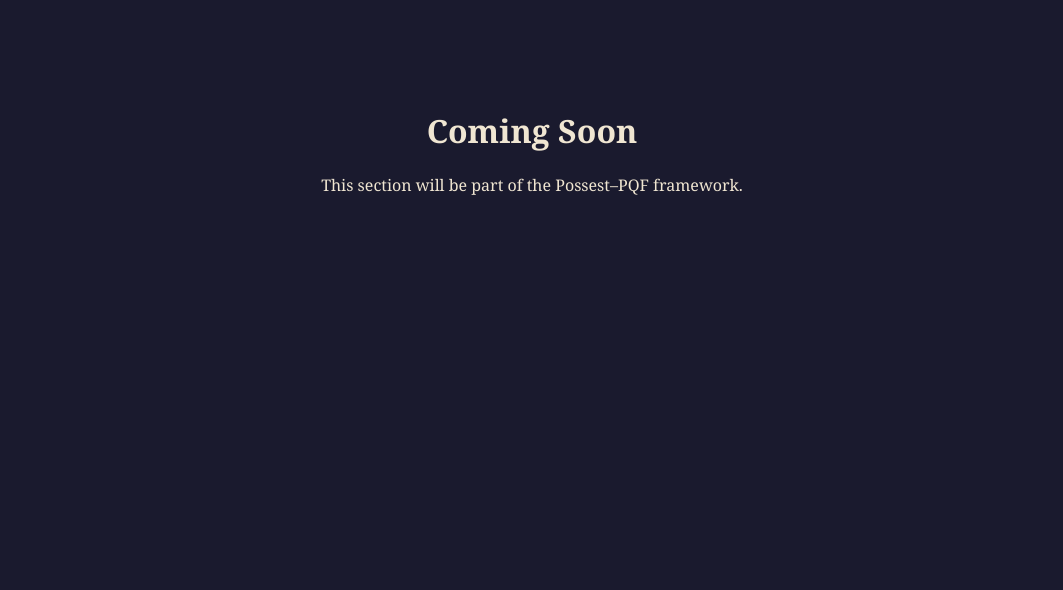
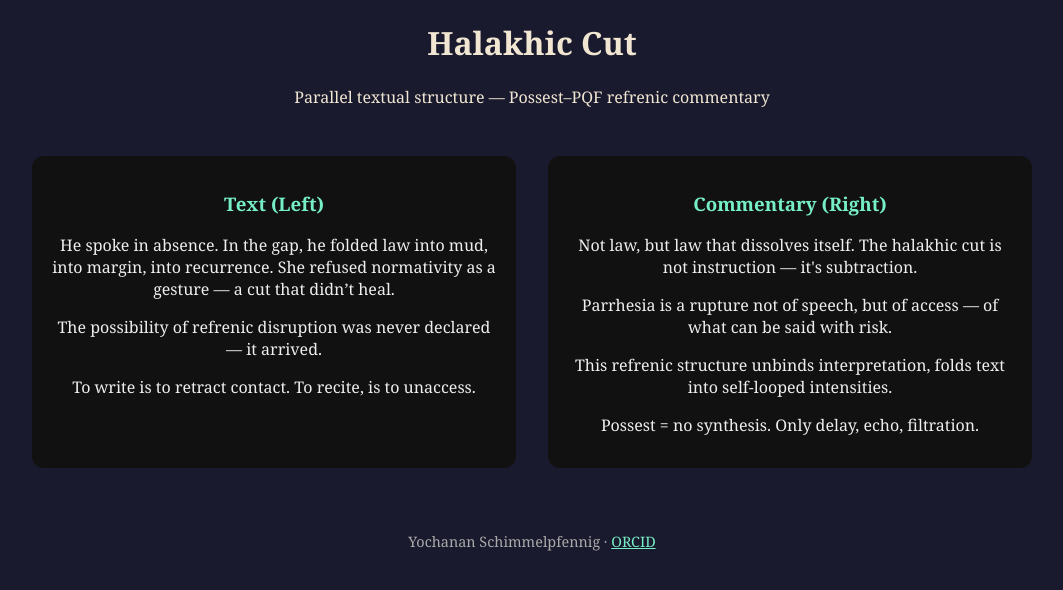
Before and after one commit to yochanan62/Possest-instytut, a plain HTML site: page halakhic-cut/index.html in a window 1280 px wide. Shown: the whole page, without its empty margins (108-1171 px from the left). Drawn offline with Linux system fonts and the light colour scheme.

Commit message:
Add files via upload

```diff
--- a/halakhic-cut/index.html
+++ b/halakhic-cut/index.html
@@ -2,10 +2,61 @@
 <html lang="en">
 <head>
   <meta charset="UTF-8">
-  <title>Coming Soon</title>
+  <title>Halakhic Cut – Possest–PQF</title>
+  <meta name="viewport" content="width=device-width, initial-scale=1.0"/>
+  <link rel="stylesheet" href="../style.css" />
+  <style>
+    .container {
+      display: flex;
+      flex-direction: row;
+      justify-content: space-between;
+      max-width: 1000px;
+      margin: 2rem auto;
+      padding: 1rem;
+      gap: 2rem;
+    }
+    .column {
+      width: 48%;
+      background-color: #111;
+      padding: 1rem;
+      border-radius: 12px;
+      color: #eee;
+    }
+    .column h3 {
+      color: #76eec6;
+    }
+    footer {
+      margin-top: 3rem;
+      text-align: center;
+      font-size: 0.9rem;
+      color: #aaa;
+    }
+  </style>
 </head>
-<body style="background:#1a1a2e;color:#f0e6d2;font-family:Georgia;text-align:center;padding:5rem;">
-  <h1>Coming Soon</h1>
-  <p>This section will be part of the Possest–PQF framework.</p>
+<body>
+  <h1 style="text-align:center;">Halakhic Cut</h1>
+  <p style="text-align:center;">Parallel textual structure — Possest–PQF refrenic commentary</p>
+  <div class="container">
+    <div class="column">
+      <h3>Text (Left)</h3>
+      <p>He spoke in absence.
+      In the gap, he folded law into mud, into margin, into recurrence.
+      She refused normativity as a gesture — a cut that didn’t heal.</p>
+      <p>The possibility of refrenic disruption was never declared — it arrived.</p>
+      <p>To write is to retract contact. To recite, is to unaccess.</p>
+    </div>
+    <div class="column">
+      <h3>Commentary (Right)</h3>
+      <p>Not law, but law that dissolves itself.
+      The halakhic cut is not instruction — it's subtraction.</p>
+      <p>Parrhesia is a rupture not of speech, but of access — of what can be said with risk.</p>
+      <p>This refrenic structure unbinds interpretation, folds text into self-looped intensities.</p>
+      <p>Possest = no synthesis. Only delay, echo, filtration.</p>
+    </div>
+  </div>
+
+  <footer>
+    <p>Yochanan Schimmelpfennig · <a href="https://orcid.org/0009-0002-9670-9155" target="_blank" style="color:#76eec6;">ORCID</a></p>
+  </footer>
 </body>
 </html>
```
